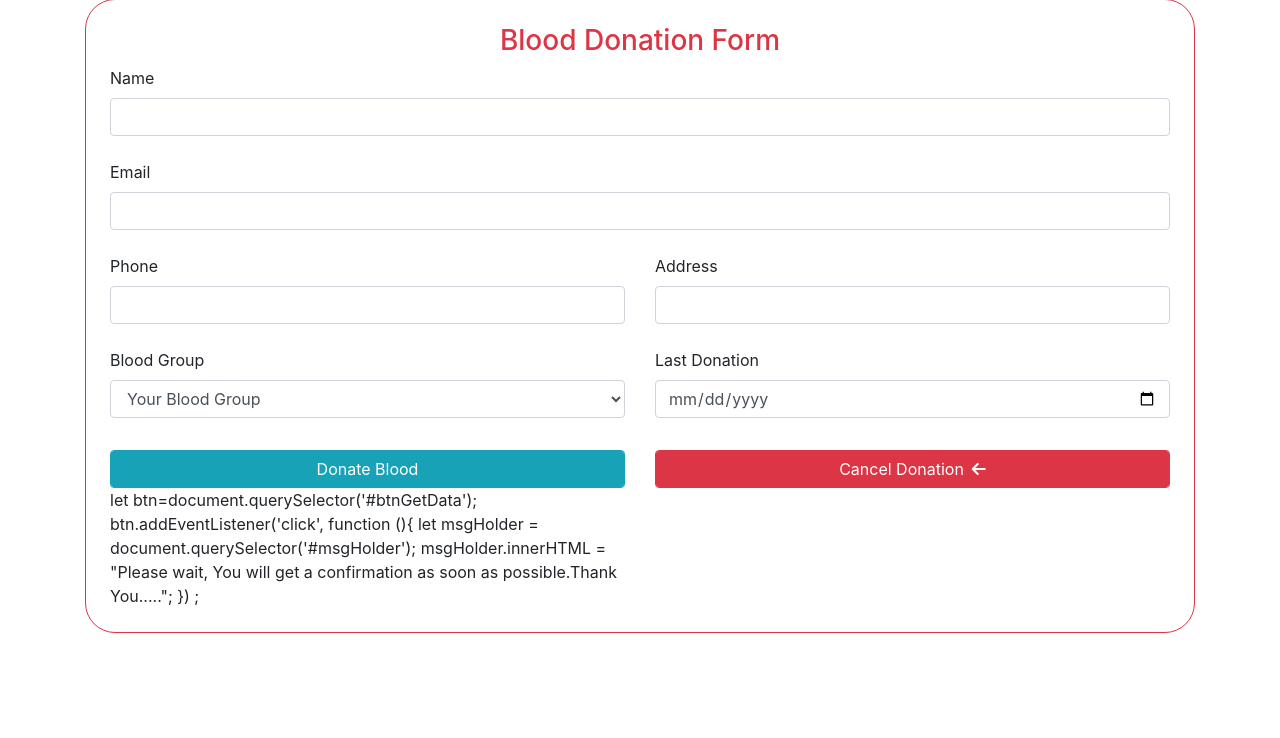
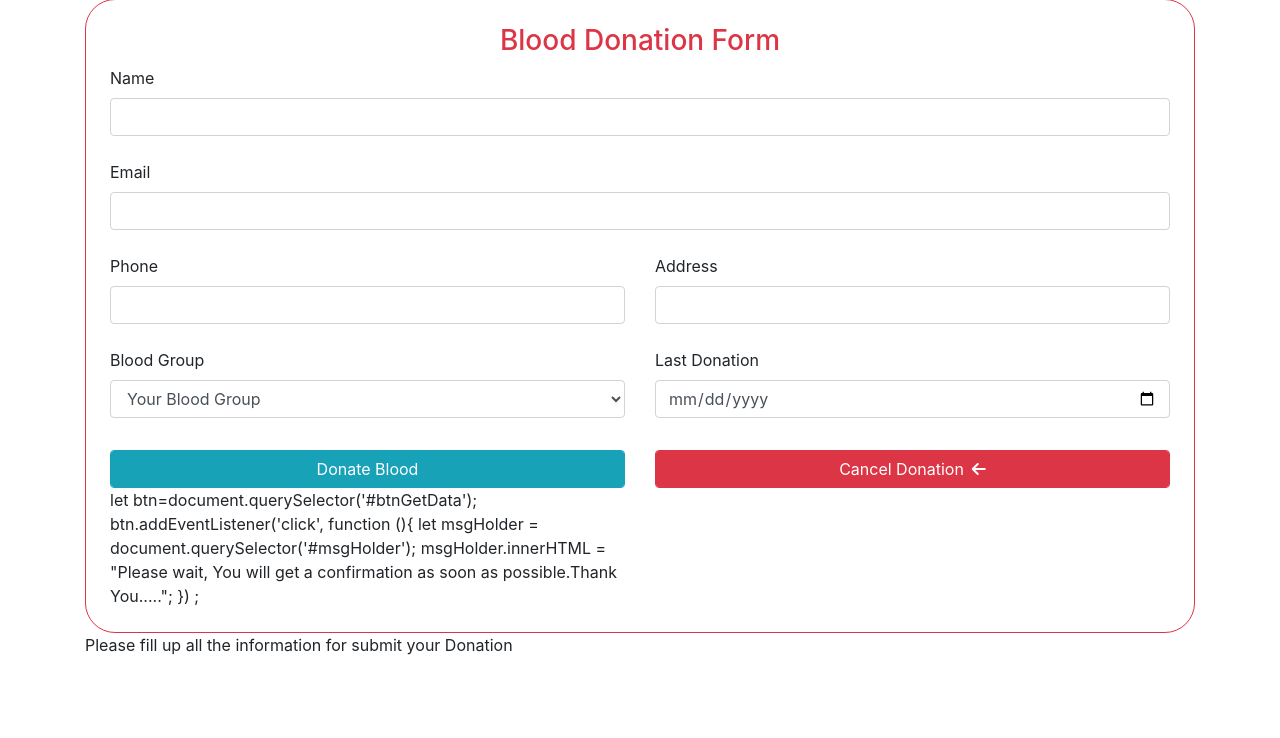
Before and after one commit to saifulislam181/24Support-A-smart-Hospital-managment-System.github.io, a PHP site: page /24support/blooddonation.php in a window 1280 px wide. Shown: the part 25-763 px from the top of the page. Run offline with PHP 8.4, Linux system fonts and the light colour scheme; some libraries are stand-ins or nearby versions.

Commit message:
Commited submit

```diff
--- a/blooddonation.php
+++ b/blooddonation.php
@@ -113,6 +113,7 @@ if(isset($_REQUEST['submit']))
 
             </form>
         </div>
+        <p id="msgHolder">Please fill up all the information for submit your Donation</p>
         </div>
 
        <script src="https://code.jquery.com/jquery-3.4.1.slim.min.js" integrity="sha384-J6qa4849blE2+poT4WnyKhv5vZF5SrPo0iEjwBvKU7imGFAV0wwj1yYfoRSJoZ+n" crossorigin="anonymous"></script>
```
